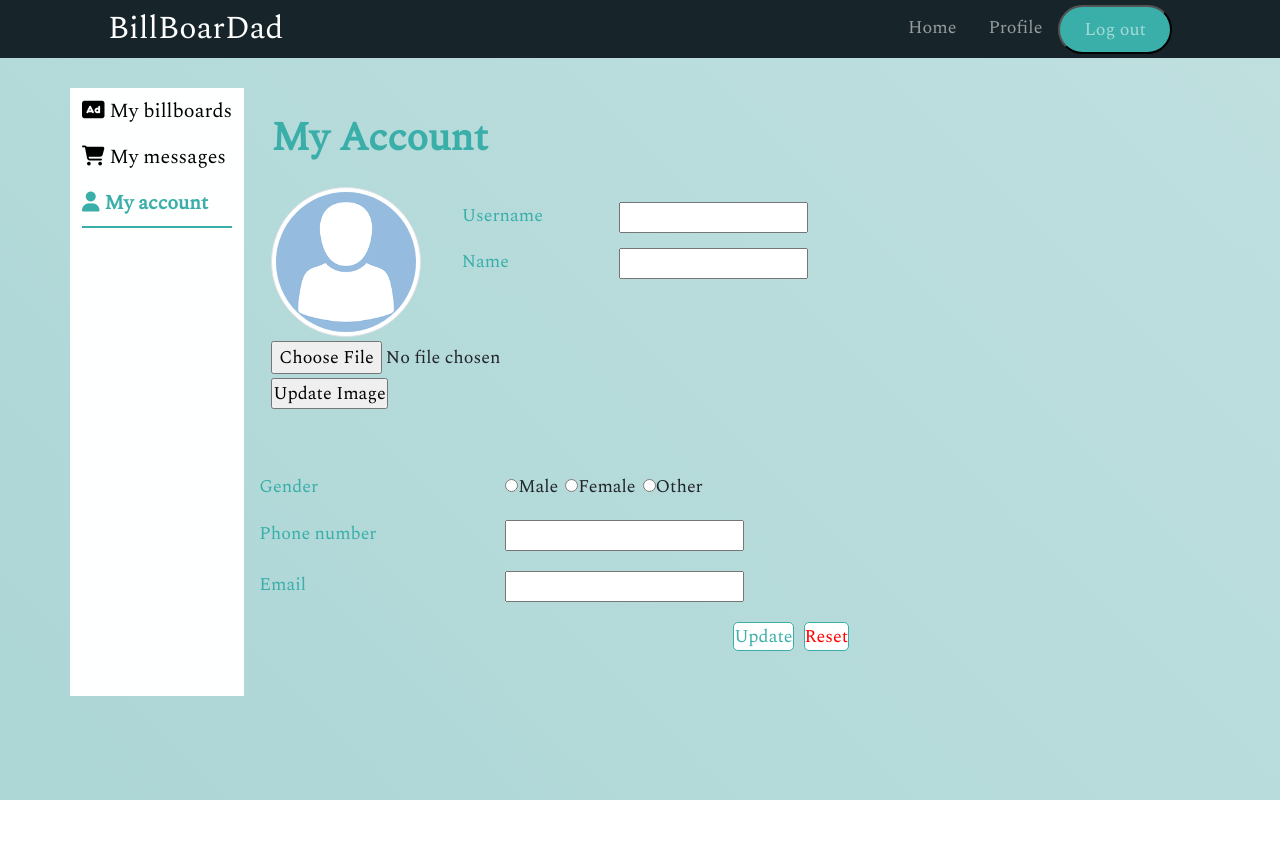
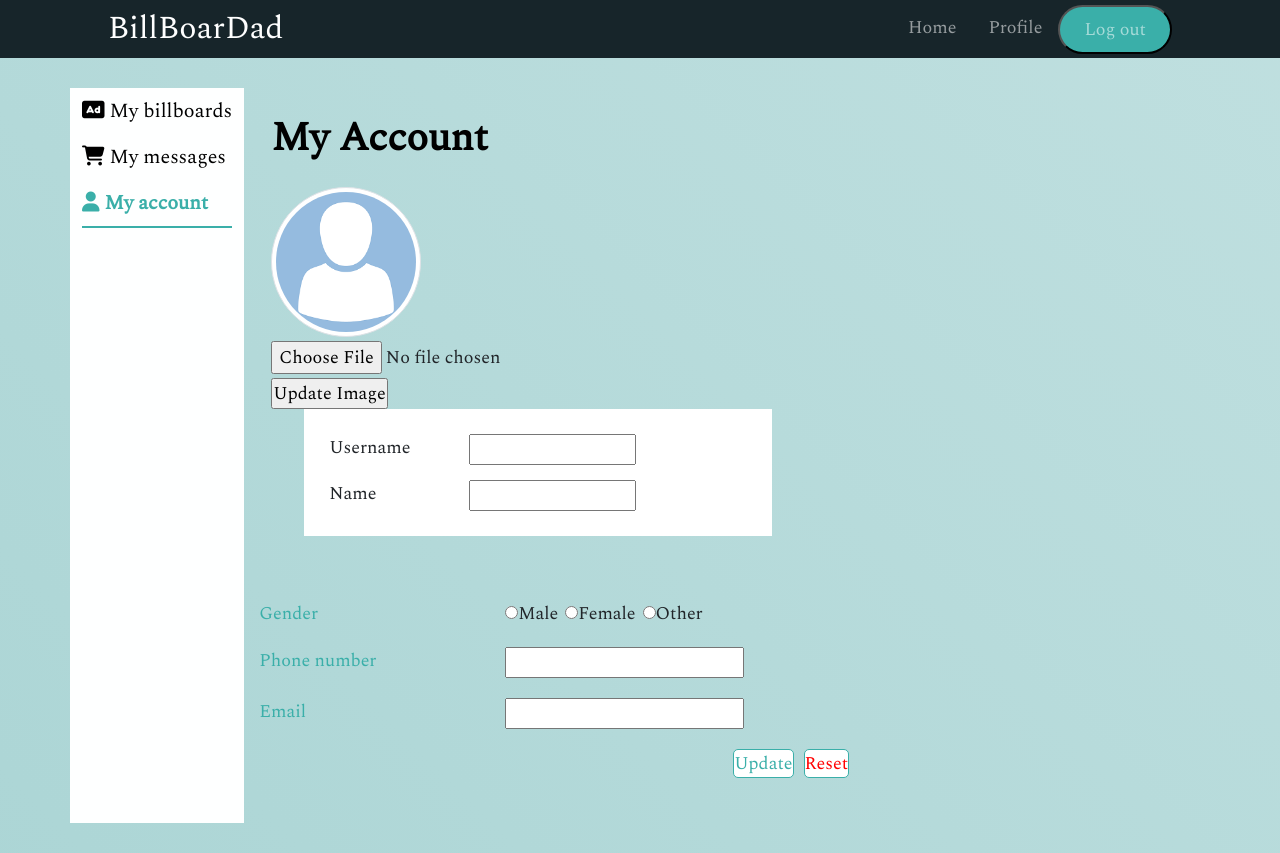
Before and after one commit to shynkwanchi/rmit-billboardad, a React (Create React App) app in the folder client/: page /my-account in a window 1280 px wide. Before the commit the page ends 800 px from the top, so only its background shows below. Built offline with nearby package versions, Linux system fonts and the light colour scheme; no server answers; sample sign-in values are in the browser's storage.

Commit message:
still css fix

```diff
--- a/client/src/components/Card/card.css
+++ b/client/src/components/Card/card.css
@@ -1,7 +1,7 @@
 
 .item-container {
     margin: 40px;
-    padding: 12px;
+    padding: 15px;
     cursor: pointer;
     transition: all 0.5s ease;
     border-radius: 5px;
--- a/client/src/components/Card/card.js
+++ b/client/src/components/Card/card.js
@@ -6,7 +6,7 @@ import "./card.css";
 const Card = props => {
 
     return (
-      <div className="col-12 col-sm-6 col-md-4 bg-light item-container ">
+      <div className="col-12 col-sm-6 col-md-3 bg-light item-container ">
         <Link to={`/details/${props.id}`}>
           <div className="image-container">
             {props.billboardImg ? (
--- a/client/src/routes/user-routes/Profile/BasicProfile.js
+++ b/client/src/routes/user-routes/Profile/BasicProfile.js
@@ -138,7 +138,7 @@ export default function BasicProfile() {
         <div className="col-md-9">
           <h1 className="h1 mb-4">My Account</h1>
           <div className="row">
-            <div className="col-3">
+            <div className="col-4">
               <div className="img-border">
                 {userData.profileImg ? (
                   <img
@@ -163,9 +163,9 @@ export default function BasicProfile() {
                 </form>
               </div>
             </div>
-            <div className="col-9">
+            <div className="col-8">
               <div className="input-name row text">
-                <div className="col-lg-4 col">
+                <div className="col-lg-4 col text-dark">
                   Username
                   <br />
                   <div className="displayError">{displayError.username}</div>
@@ -178,7 +178,7 @@ export default function BasicProfile() {
                 />
               </div>
               <div className="input-name row text">
-                <div className="col-lg-4 col">
+                <div className="col-lg-4 col text-dark">
                   Name
                   <div className="displayError">{displayError.name}</div>
                 </div>
--- a/client/src/routes/user-routes/Profile/basicProfile.css
+++ b/client/src/routes/user-routes/Profile/basicProfile.css
@@ -44,7 +44,7 @@
 .h1 {
   font-weight: 700;
   font-size: 40px;
-  color: #3aafa9;
+  color: black;
 }
 .btnUpdate {
   margin: 0px 10px;
@@ -78,3 +78,9 @@
     width: 400px;
   }
 }
+
+.col-8 {
+  margin-left: 45px;
+  background: white;
+  padding: 10px;
+}
```
